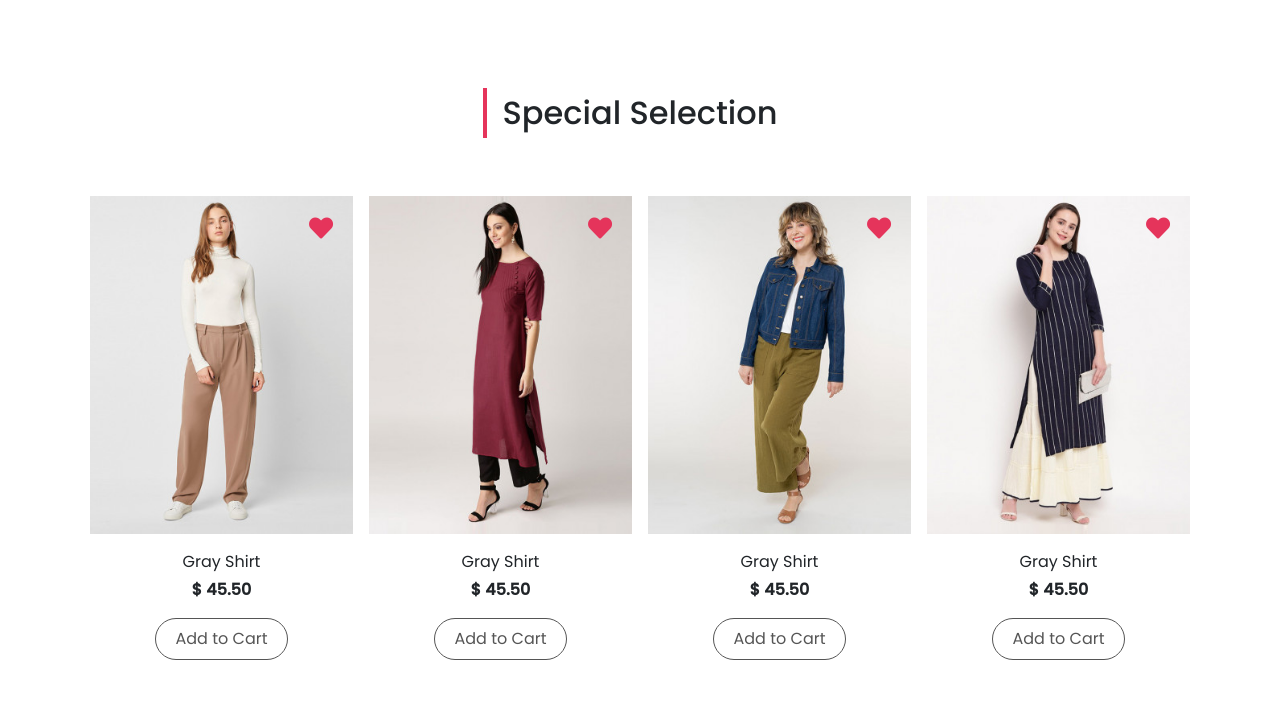
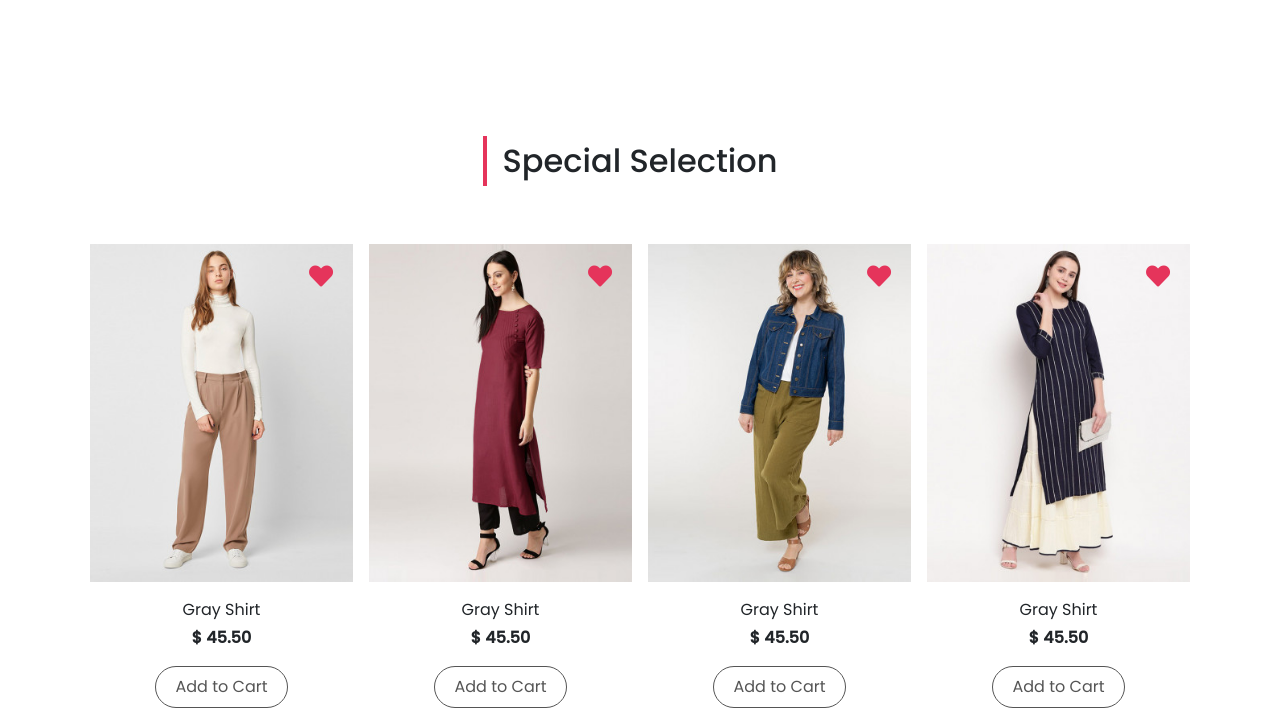
Before and after one commit to YayaBocarWane/Attire-E-com-page, a plain HTML site: page index.html in a window 1280 px wide. Shown: the part 882-1601 px from the top of the page. Drawn offline with nearby package versions, Linux system fonts and the light colour scheme; a web font is replaced by a local one.

Commit message:
modif list of product

```diff
--- a/style.css
+++ b/style.css
@@ -114,6 +114,9 @@ body{
 }
 
 /* special */
+#special{
+    margin-top: 3rem;
+}
 .special-img span{
     top: 20px;
     right: 20px;
```
